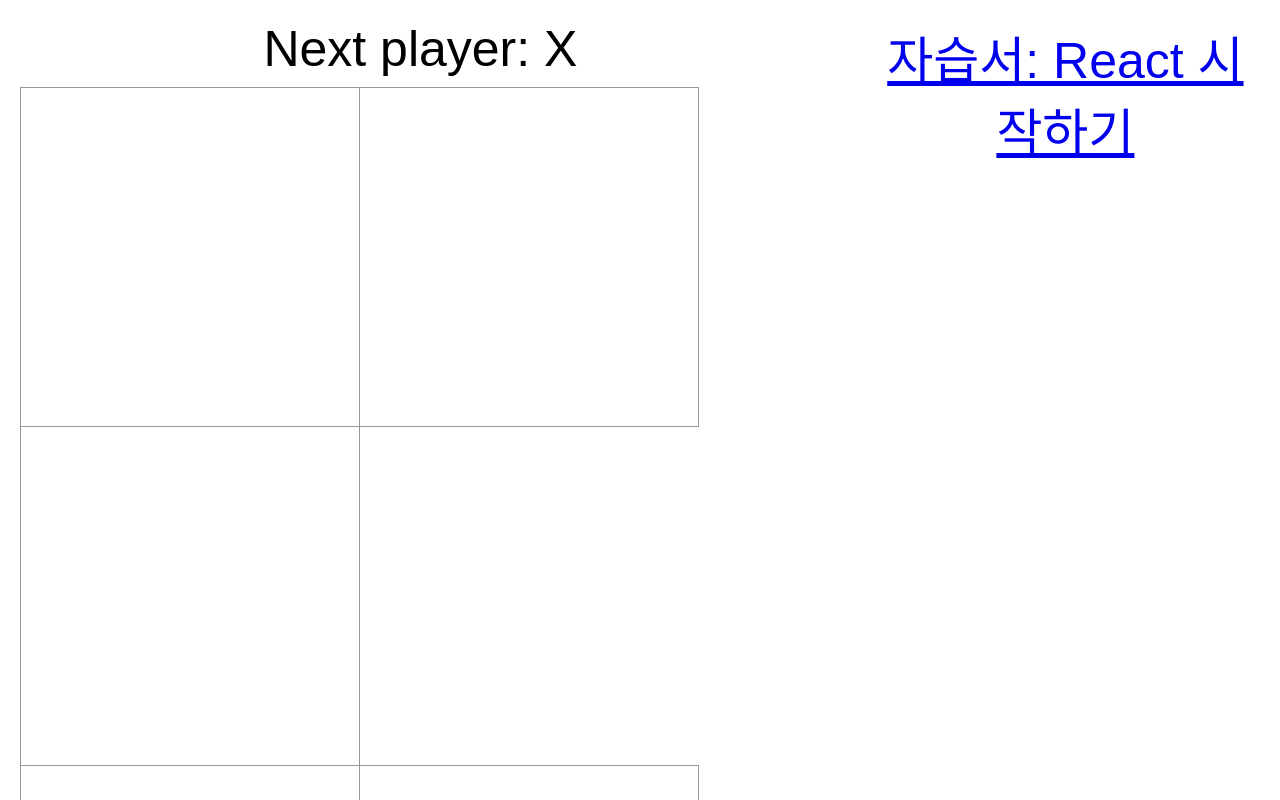
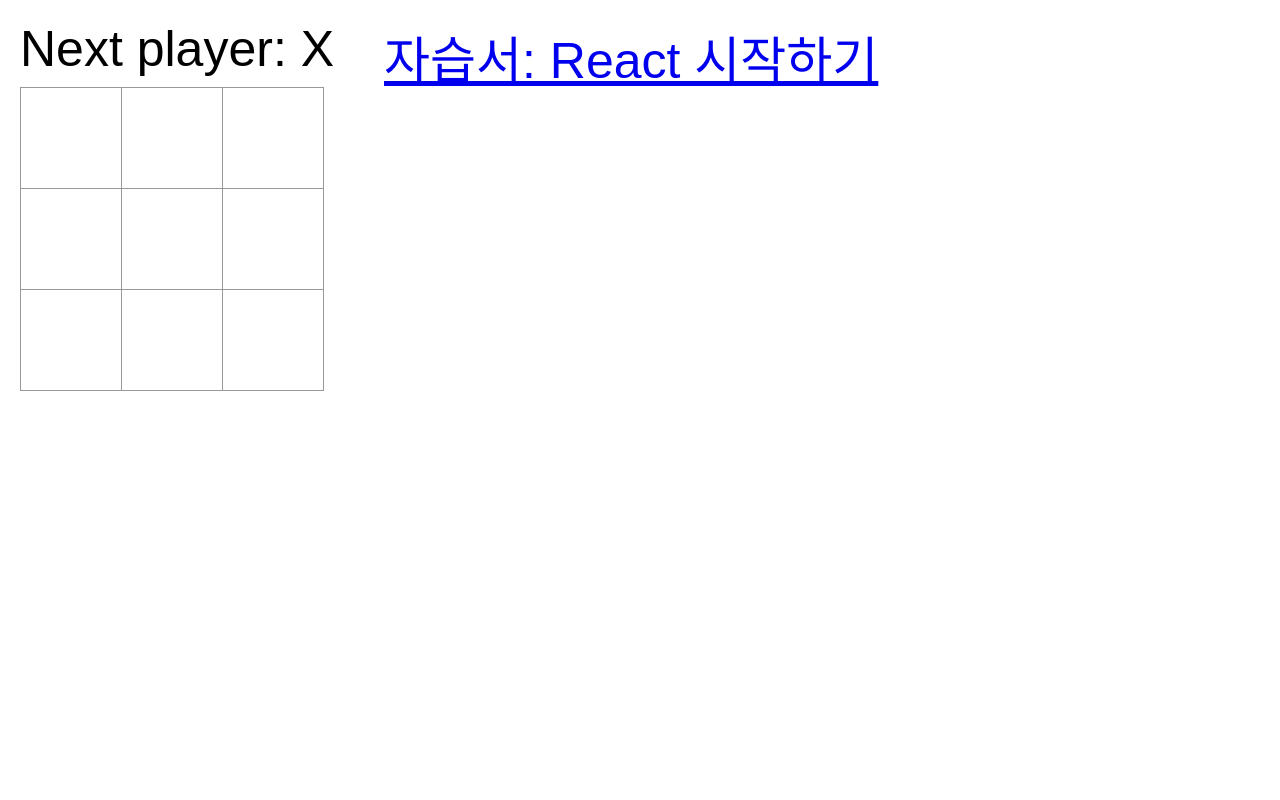
Before and after one commit to parkjbdev/js-react_HelloWorld, a React (Create React App) app: page / in a window 1280 px wide. Shown: the top 800 px of the page. Built offline with nearby package versions, Linux system fonts and the light colour scheme.

Commit message:
Add Winner

```diff
--- a/src/component/TicTacToe/TicTacToe.css
+++ b/src/component/TicTacToe/TicTacToe.css
@@ -22,15 +22,15 @@
     background: #fff;
     border: 1px solid #999;
     float: left;
-    font-size: 240px;
+    font-size: 72px;
     font-weight: bold;
     line-height: 34px;
-    height: 340px;
+    height: 102px;
     margin-right: -1px;
     margin-top: -1px;
     padding: 0;
     text-align: center;
-    width: 340px;
+    width: 102px;
 }
 
 .square:focus {
--- a/src/component/TicTacToe/TicTacToe.js
+++ b/src/component/TicTacToe/TicTacToe.js
@@ -36,8 +36,15 @@ class Board extends React.Component {
 
 	handleClick(squareNum) {
 		const squares = this.state.squares.slice();
-		squares[squareNum] = this.state.turn;
-		this.nextTurn();
+
+		if(checkWinner(squares))	return;
+		if(squares[squareNum] == null)
+		{
+			squares[squareNum] = this.state.turn;
+			this.nextTurn();
+		}
+		else alert("안돼 돌아가");
+
 		this.setState({squares: squares});
 	}
 
@@ -49,7 +56,10 @@ class Board extends React.Component {
 	}
 
 	render() {
-		let status = 'Next player: ' + this.state.turn;
+		let status;
+		const winner = checkWinner(this.state.squares);
+		if(winner)	status = 'Winner: ' + winner;
+		else	status = 'Next player: ' + this.state.turn;
 
 		return (
 			<div>
@@ -74,7 +84,36 @@ class Board extends React.Component {
 	}
 }
 
+function checkWinner(squares) {
+	const lines = [
+		[0, 1, 2],
+		[3, 4, 5],
+		[6, 7, 8],
+		[0, 3, 6],
+		[1, 4, 7],
+		[2, 5, 8],
+		[0, 4, 8],
+		[2, 4, 6],
+	];
+
+	for(let i = 0;i < lines.length; i++)
+	{
+		const [a, b, c] = lines[i];
+		if(squares[a] && squares[a] === squares[b] && squares[a] === squares[c])	return squares[a];
+	}
+	return null;
+}
+
 class Game extends React.Component {
+	constructor(props) {
+		super(props);
+		this.state = {
+			history: [{
+				squares: Array(9).fill(null),
+			}],
+			turn: 'X',
+		}
+	}
 	render() {
 		return (
 			<div className="game">
```
Also changed, not shown: 12 other files (tests, documents, lock files or other folders).
